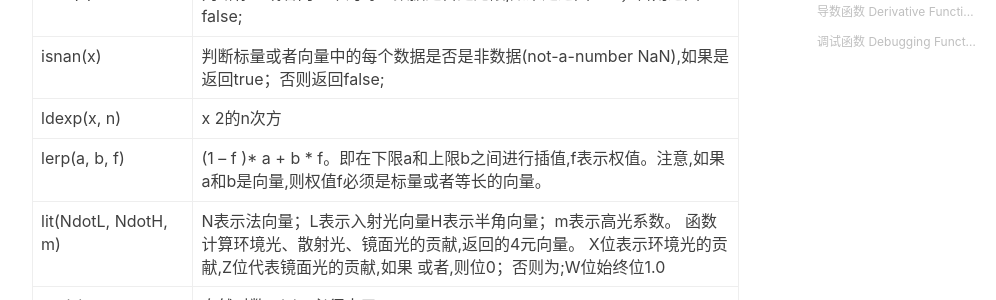
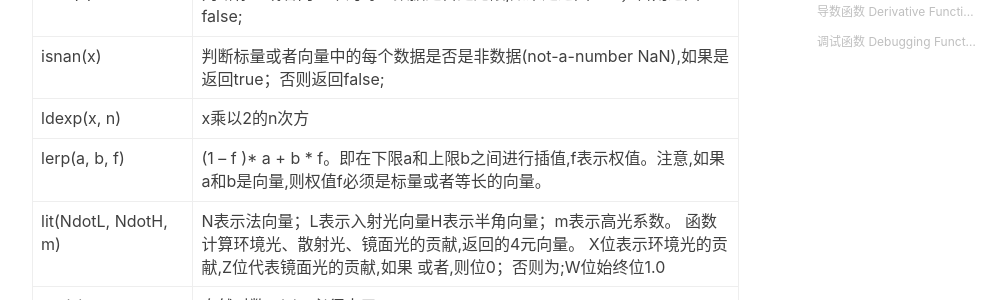
Before and after one commit to chenanbao/chenanbao.github.io, a Jekyll site: the page built from _posts/2019-01-30-CG标准库函数.md, in a window 1280 px wide and 900 px high, scrolled down 2737 px. Shown: the part 152-452 px from the top of the window, without its empty margins (233-1229 px from the left). Built offline with Jekyll 4.4.1, drawn with Linux system fonts in a browser that asks for light colours; nearby versions of some CDN libraries; comment, search, counter and statistics services are not loaded.

Commit message:
Update 2019-01-30-CG标准库函数.md

```diff
--- a/_posts/2019-01-30-CG标准库函数.md
+++ b/_posts/2019-01-30-CG标准库函数.md
@@ -38,7 +38,7 @@
 |isfinite(x)|判断标量或者向量中的每个数据是否是有限数,如果是返回true；否则返回false;|
 |isinf(x)|判断标量或者向量中的每个数据是否是无限,如果是返回true；否则返回false;|
 |isnan(x)|判断标量或者向量中的每个数据是否是非数据(not-a-number NaN),如果是返回true；否则返回false;|
-|ldexp(x, n)|x  2的n次方|
+|ldexp(x, n)|x乘以2的n次方|
 |lerp(a, b, f)| (1 – f )* a + b * f。即在下限a和上限b之间进行插值,f表示权值。注意,如果a和b是向量,则权值f必须是标量或者等长的向量。|
 |lit(NdotL, NdotH, m)|N表示法向量；L表示入射光向量H表示半角向量；m表示高光系数。 函数计算环境光、散射光、镜面光的贡献,返回的4元向量。 X位表示环境光的贡献,Z位代表镜面光的贡献,如果 或者,则位0；否则为;W位始终位1.0|
 |log(x)|自然对数ln(x),x必须大于0|
```
